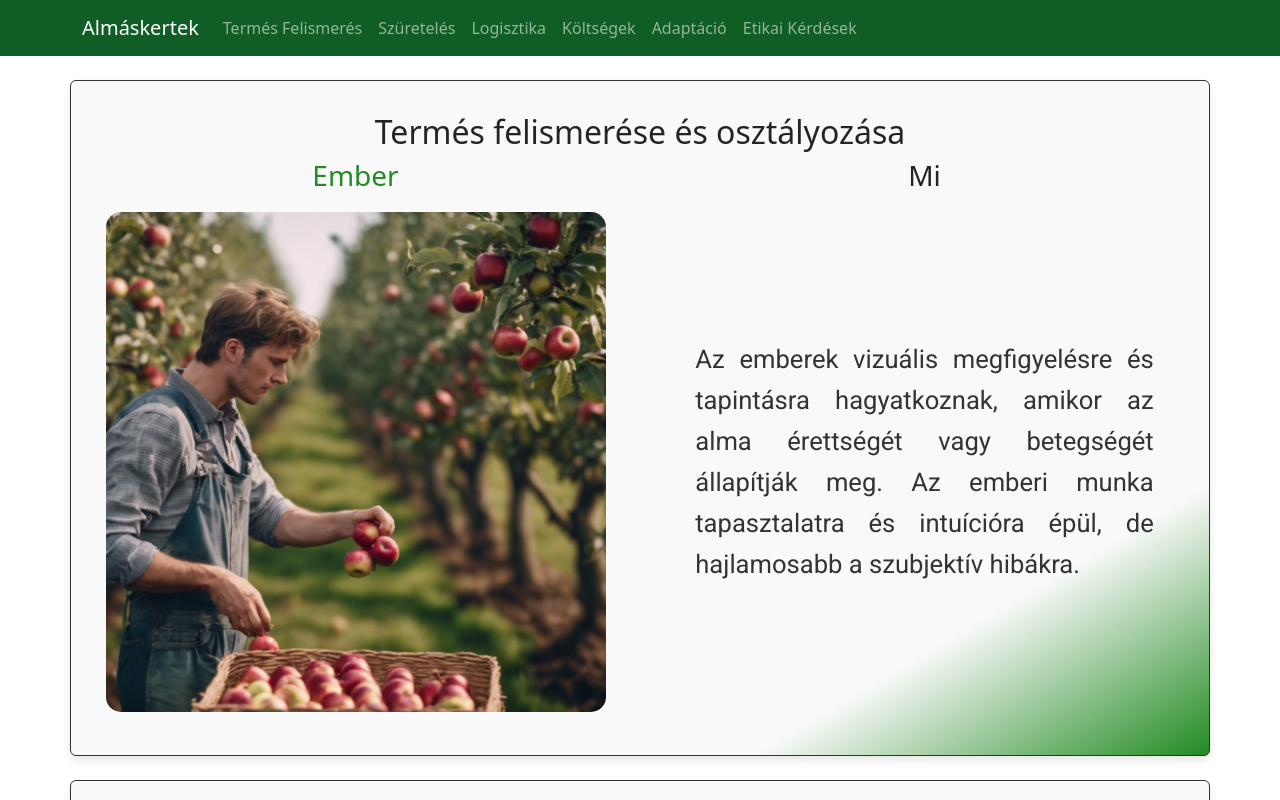
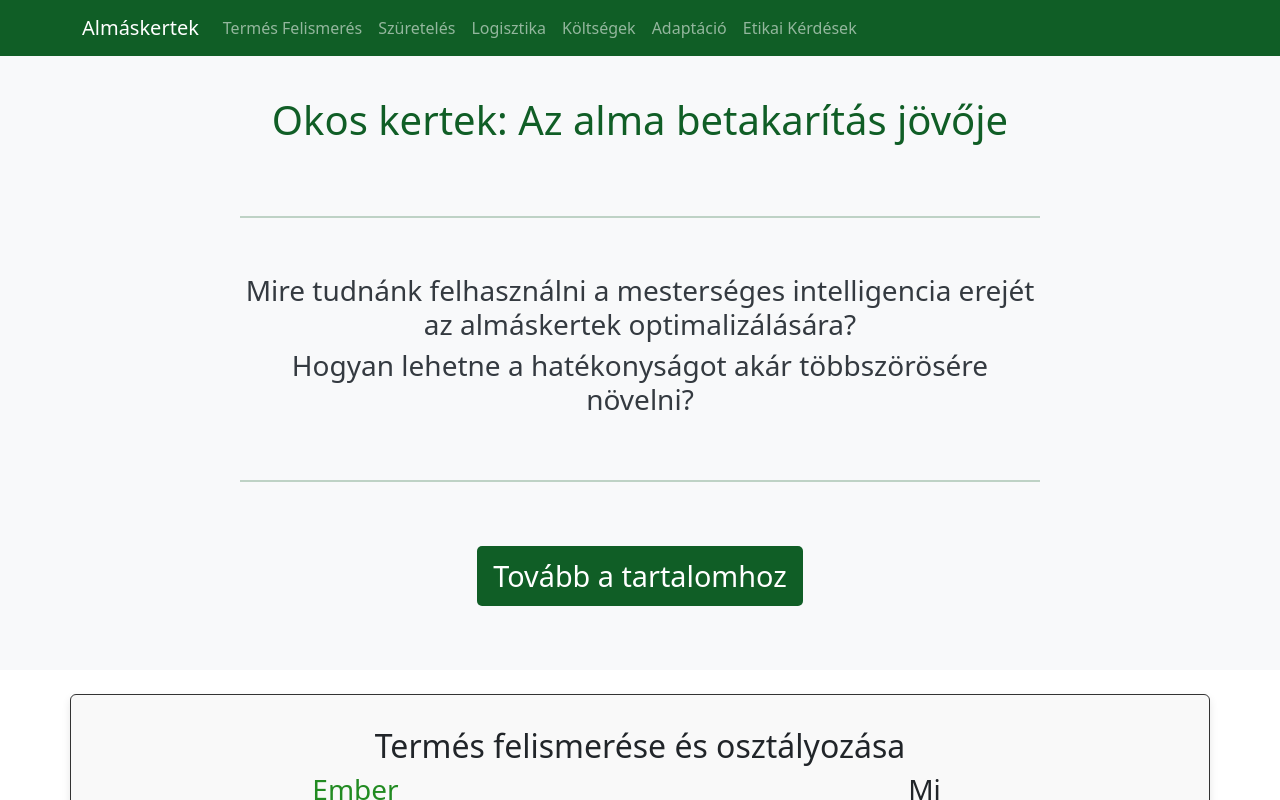
Before and after one commit to xauloq/IKTV_verseny, a React (Vite) app: page / in a window 1280 px wide. Shown: the top 800 px of the page. Built offline with nearby package versions, Linux system fonts and the light colour scheme.

Commit message:
intro added, basic fixes -> navbar, icon

```diff
--- a/index.html
+++ b/index.html
@@ -2,9 +2,9 @@
 <html lang="en">
   <head>
     <meta charset="UTF-8" />
-    <link rel="icon" type="image/svg+xml" href="" />
+    <link rel="icon" type="image/svg+xml" href="./src/assets/icon.png"/>
     <meta name="viewport" content="width=device-width, initial-scale=1.0" />
-    <title>Almáskertek</title>
+    <title>AgroMI</title>
     <link rel="stylesheet" href="https://fonts.googleapis.com/css2?family=Roboto:wght@400;700&display=swap">
   </head>
   <body>
--- a/src/App.jsx
+++ b/src/App.jsx
@@ -2,14 +2,17 @@ import './App.css';
 import NavbarMain from './components/Navbar';
 import Footer from './components/Footer';
 import Section from './components/Section';
+import Intro from './components/Intro';
 import { text } from './data.js'
-import {isVisible} from "bootstrap/js/src/util/index.js";
+
 
 function App() {
     return (
         <div>
             <NavbarMain/>
             <h1 id="fooldal"></h1>
+
+            <Intro></Intro>
 
             <h1 id="termesfelism"></h1>
             <Section {...text[0]}></Section>
--- /dev/null
+++ b/src/components/Intro.css
@@ -0,0 +1,37 @@
+.intro-section {
+    padding: 4rem 2rem;
+    background-color: #f8f9fa;
+    color: #343a40;
+    text-align: center;
+}
+
+.intro-container {
+    max-width: 800px;
+    margin: 0 auto;
+}
+
+.intro-container h1 {
+    font-size: 2.5rem;
+    margin-bottom: 1rem;
+    color: #105E26;
+}
+
+.intro-container p {
+    font-size: 1.2rem;
+    margin-bottom: 1rem;
+    color: #6c757d;
+}
+
+.intro-container h3:hover {
+    color: inherit;
+    cursor: default;
+    text-decoration: none;
+    transition: none;
+}
+
+.intro-container hr {
+    border: none;
+    height: 2px;
+    background-color: #105E26;
+    margin: 2rem 0;
+}
--- /dev/null
+++ b/src/components/Intro.jsx
@@ -0,0 +1,24 @@
+import React from 'react';
+import './Intro.css';
+import ScrollButton from './ScrollButton';
+
+const Intro = () => {
+    return (
+        <section id="intro" className="intro-section">
+            <div className="intro-container">
+                <br></br>
+                <h1>Okos kertek: Az alma betakarítás jövője</h1>
+                <br></br>
+                <hr></hr>
+                <br></br>
+                <h3>Mire tudnánk felhasználni a mesterséges intelligencia erejét az almáskertek optimalizálására?</h3>
+                <h3>Hogyan lehetne a hatékonyságot akár többszörösére növelni?</h3>
+                <br></br>
+                <hr></hr>
+                <ScrollButton targetId="termesfelism">Tovább a tartalomhoz</ScrollButton>
+            </div>
+        </section>
+    );
+};
+
+export default Intro;
--- a/src/components/Navbar.jsx
+++ b/src/components/Navbar.jsx
@@ -4,7 +4,7 @@ import './Navbar.css';
 
 const CustomNavbar = () => {
     return (
-        <Navbar variant="dark" expand="lg">
+        <Navbar variant="dark" expand="lg" fixed="top">
             <Container>
                 <Navbar.Brand href="#fooldal">
                     Almáskertek
--- /dev/null
+++ b/src/components/ScrollButton.css
@@ -0,0 +1,15 @@
+.inditas {
+    margin-top: 2rem;
+    padding: 0.5rem 1rem;
+    font-size: 1.8rem;
+    color: #fff;
+    background-color: #105E26;
+    border: none;
+    border-radius: 5px;
+    cursor: pointer;
+    transition: background-color 0.3s ease;
+}
+
+.inditas:hover {
+    background-color: #218838;
+}
--- /dev/null
+++ b/src/components/ScrollButton.jsx
@@ -0,0 +1,20 @@
+import React from 'react';
+import './ScrollButton.css';
+
+// eslint-disable-next-line react/prop-types
+const ScrollButton = ({ targetId, children }) => {
+    const handleClick = () => {
+        const scroller = document.getElementById(targetId);
+        scroller?.scrollIntoView({
+            behavior: 'smooth'
+        });
+    };
+
+    return (
+        <button className="inditas" onClick={handleClick}>
+            {children}
+        </button>
+    );
+};
+
+export default ScrollButton;
```
Also changed, not shown: src/assets/icon.png (added).
